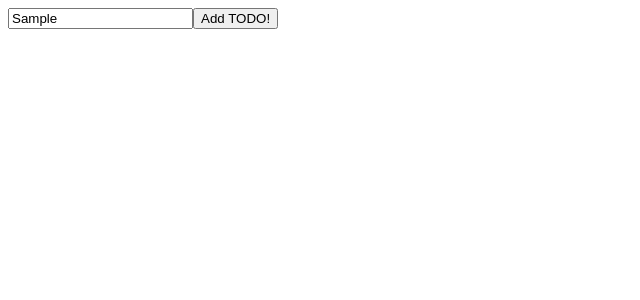
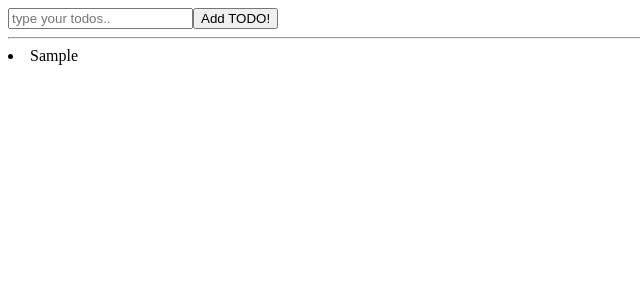
Before and after one commit to Parkjju/react-playground, a React (Create React App) app in the folder react-for-beginner/: page / in a window 1280 px wide. Both pictures are taken after typing "Sample" into the empty fields and a click on the button "Add TODO!". Shown: the top 300 px of the page, without its empty margins (0-640 px from the left). Built offline with nearby package versions, Linux system fonts and the light colour scheme.

Commit message:
[Feature] TODO 기능만 구현 마무리

```diff
--- a/react-for-beginner/src/App.js
+++ b/react-for-beginner/src/App.js
@@ -15,7 +15,6 @@ function App() {
         }
         setToDos((currentToDos) => [toDo, ...currentToDos]);
         setToDo('');
-        console.log(toDos);
     };
 
     return (
@@ -25,9 +24,14 @@ function App() {
                     onChange={onChange}
                     type='text'
                     placeholder='type your todos..'
+                    value={toDo}
                 />
                 <button>Add TODO!</button>
             </form>
+            <hr />
+            {toDos.map((item, index) => (
+                <li key={index}>{item}</li>
+            ))}
         </div>
     );
 }
```
